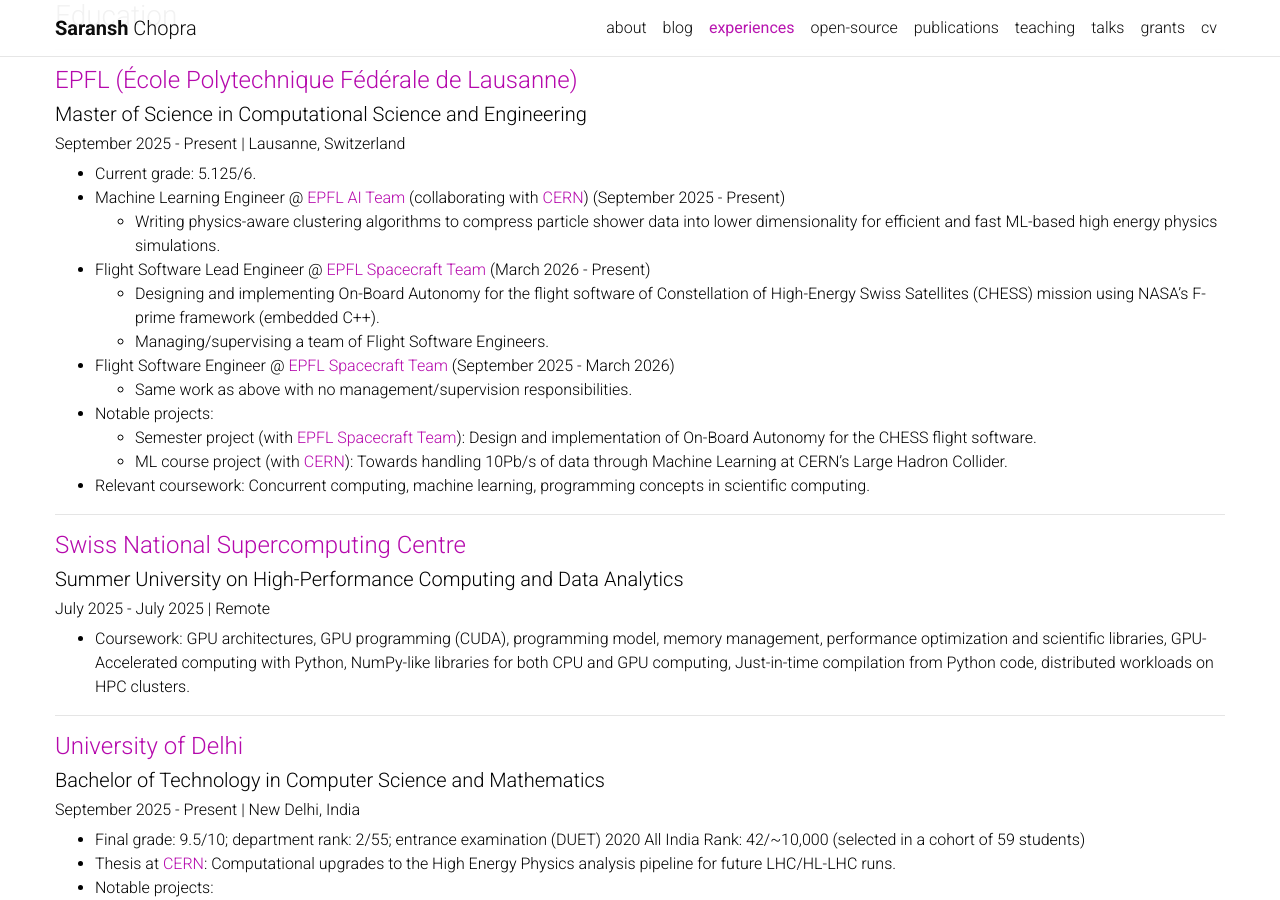
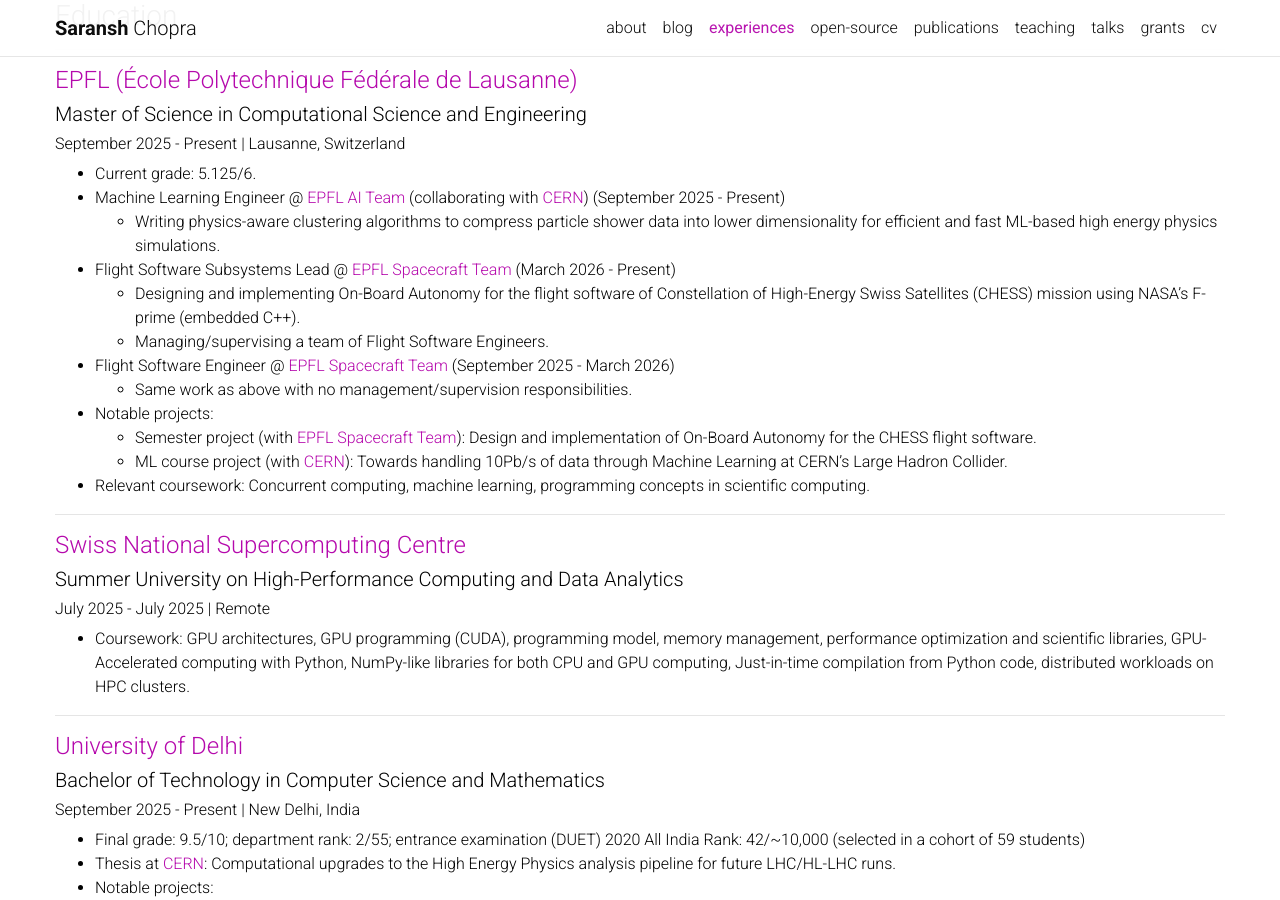
Before and after one commit to Saransh-cpp/Saransh-cpp.github.io, a Jekyll site: the page built from _pages/experiences.md, in a window 1280 px wide and 900 px high, scrolled down 880 px. Built offline with Jekyll 4.4.1, drawn with Linux system fonts in a browser that asks for light colours; comment, search, counter and statistics services are not loaded; a style sheet for code colours, icons or effects is not loaded.

Commit message:
update title

```diff
--- a/_pages/experiences.md
+++ b/_pages/experiences.md
@@ -53,8 +53,8 @@
 - Current grade: 5.125/6.
 - Machine Learning Engineer @ [EPFL AI Team](https://epflaiteam.ch){:target="_blank"} (collaborating with [CERN](https://home.cern){:target="_blank"}) (September 2025 - Present)
   - Writing physics-aware clustering algorithms to compress particle shower data into lower dimensionality for efficient and fast ML-based high energy physics simulations.
-- Flight Software Lead Engineer @ [EPFL Spacecraft Team](https://epflspacecraftteam.ch){:target="_blank"} (March 2026 - Present)
-  - Designing and implementing On-Board Autonomy for the flight software of Constellation of High-Energy Swiss Satellites (CHESS) mission using NASA's F-prime framework (embedded C++).
+- Flight Software Subsystems Lead @ [EPFL Spacecraft Team](https://epflspacecraftteam.ch){:target="_blank"} (March 2026 - Present)
+  - Designing and implementing On-Board Autonomy for the flight software of Constellation of High-Energy Swiss Satellites (CHESS) mission using NASA's F-prime (embedded C++).
   - Managing/supervising a team of Flight Software Engineers.
 - Flight Software Engineer @ [EPFL Spacecraft Team](https://epflspacecraftteam.ch){:target="_blank"} (September 2025 - March 2026)
   - Same work as above with no management/supervision responsibilities.
```
